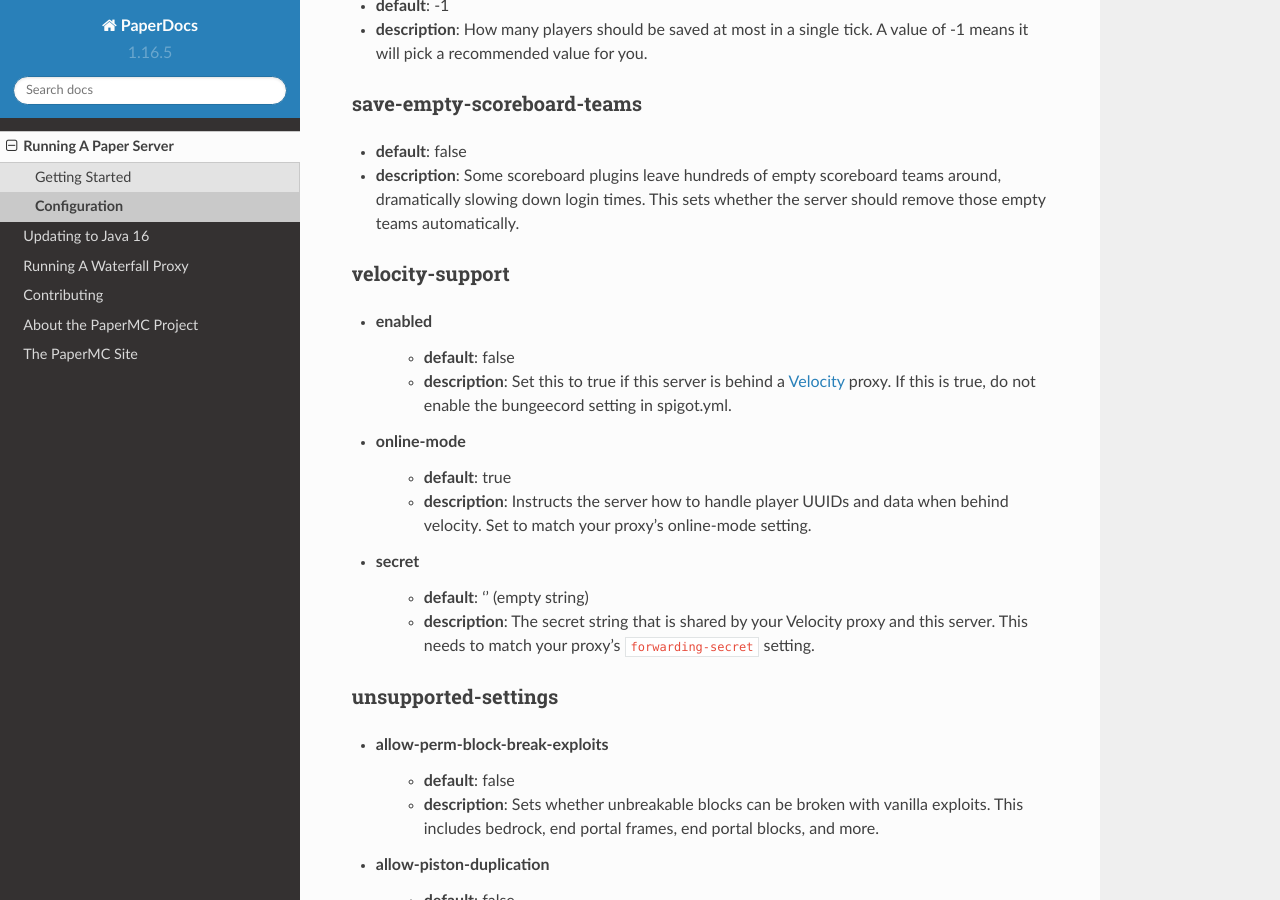
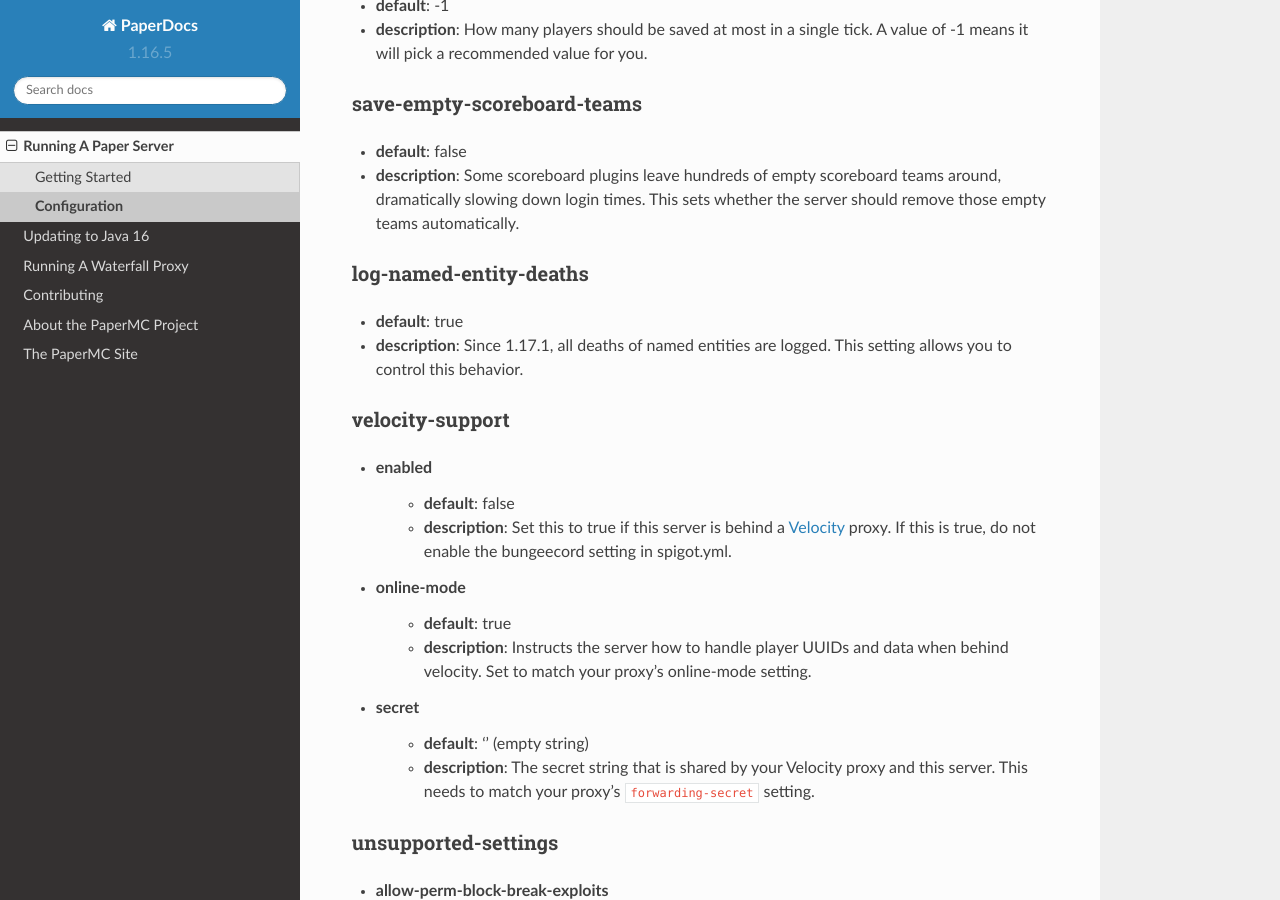
Before and after one commit to PaperMC/PaperDocs, a Sphinx documentation site: the page built from source/server/configuration.rst, in a window 1280 px wide and 900 px high, scrolled down 2947 px. Built offline with Sphinx 7.4.7 and the Read the Docs theme 2.0.0, drawn with Linux system fonts in a browser that asks for light colours; pages that are not in the unit, such as notebooks, are missing from menus.

Commit message:
Add named entity death setting

```diff
--- a/source/server/configuration.rst
+++ b/source/server/configuration.rst
@@ -134,6 +134,12 @@
 * **description**: Some scoreboard plugins leave hundreds of empty scoreboard
   teams around, dramatically slowing down login times. This sets whether the
   server should remove those empty teams automatically.
+
+log-named-entity-deaths
+~~~~~~~~~~~~~~~~~~~~~~~~~~~
+* **default**: true
+* **description**:  Since 1.17.1, all deaths of named entities are logged.
+  This setting allows you to control this behavior.
 
 velocity-support
 ~~~~~~~~~~~~~~~~
```
